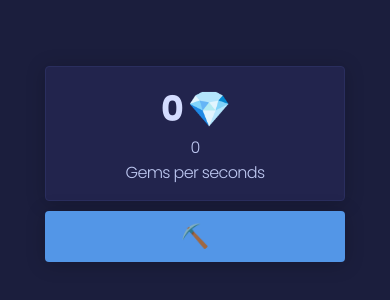
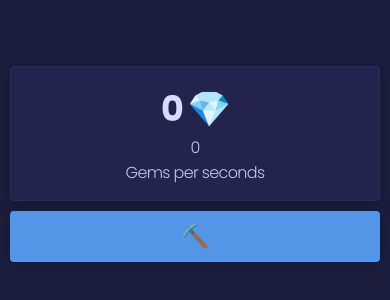
Before and after one commit to jbeillevert/pokemon-gem, a React (Vite) app: page / in a window 390 px wide. Shown: the part 258-558 px from the top of the page. Built offline with nearby package versions, Linux system fonts and the light colour scheme.

Commit message:
V0.0.0 amélioration responsive

```diff
--- a/src/components/Counter.jsx
+++ b/src/components/Counter.jsx
@@ -5,7 +5,7 @@ const Counter = ({counterValue, gpsValue}) => {
     return (
         <div className='card'>
             <h1>{counterValue} 💎</h1>
-            <p>{gpsValue} <br/> Gems per seconds</p>
+            <p>{gpsValue}<br/> Gems per seconds</p>
         </div>
     );
 };
--- a/src/styles/_settings.scss
+++ b/src/styles/_settings.scss
@@ -89,5 +89,6 @@ body {
     align-items: center;
     justify-content: center;
     flex-direction: column;
-    width: 300px;
+    width: 95%;
+    max-width: 400px;
 }
```
